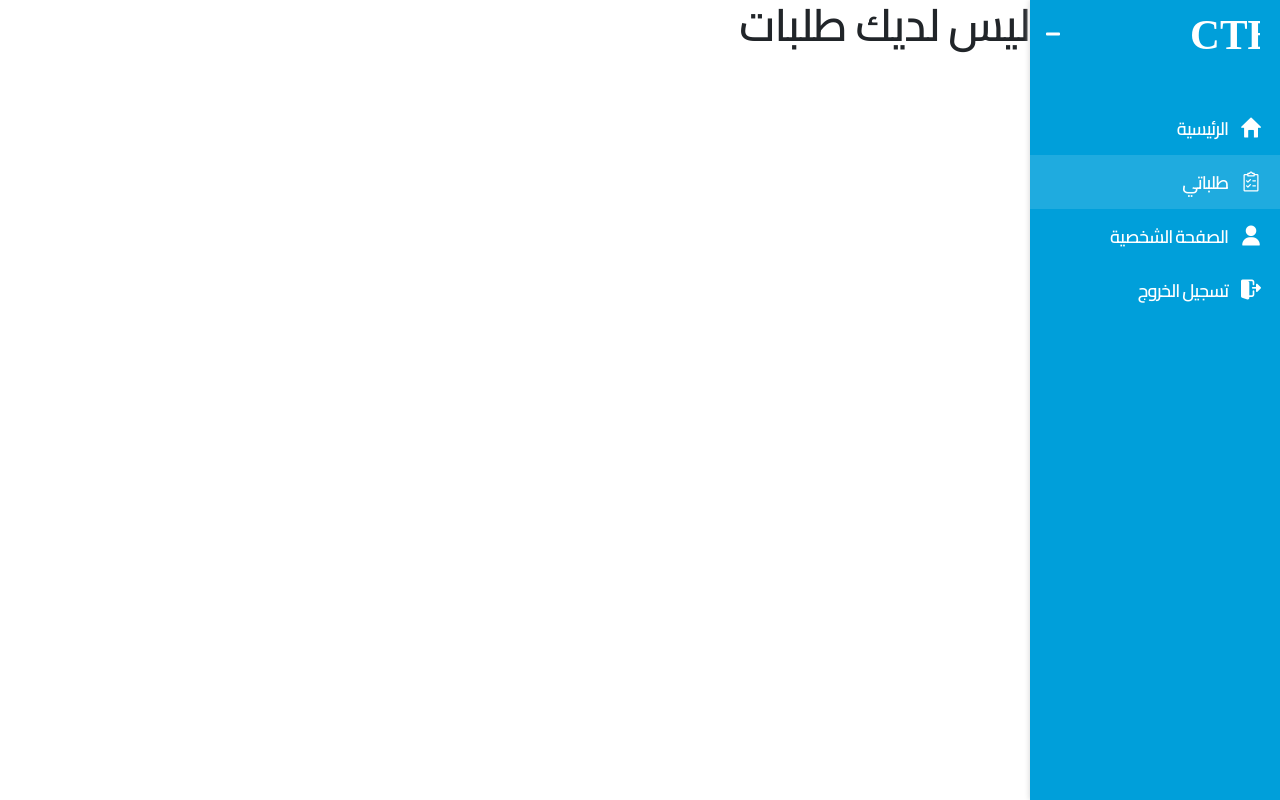
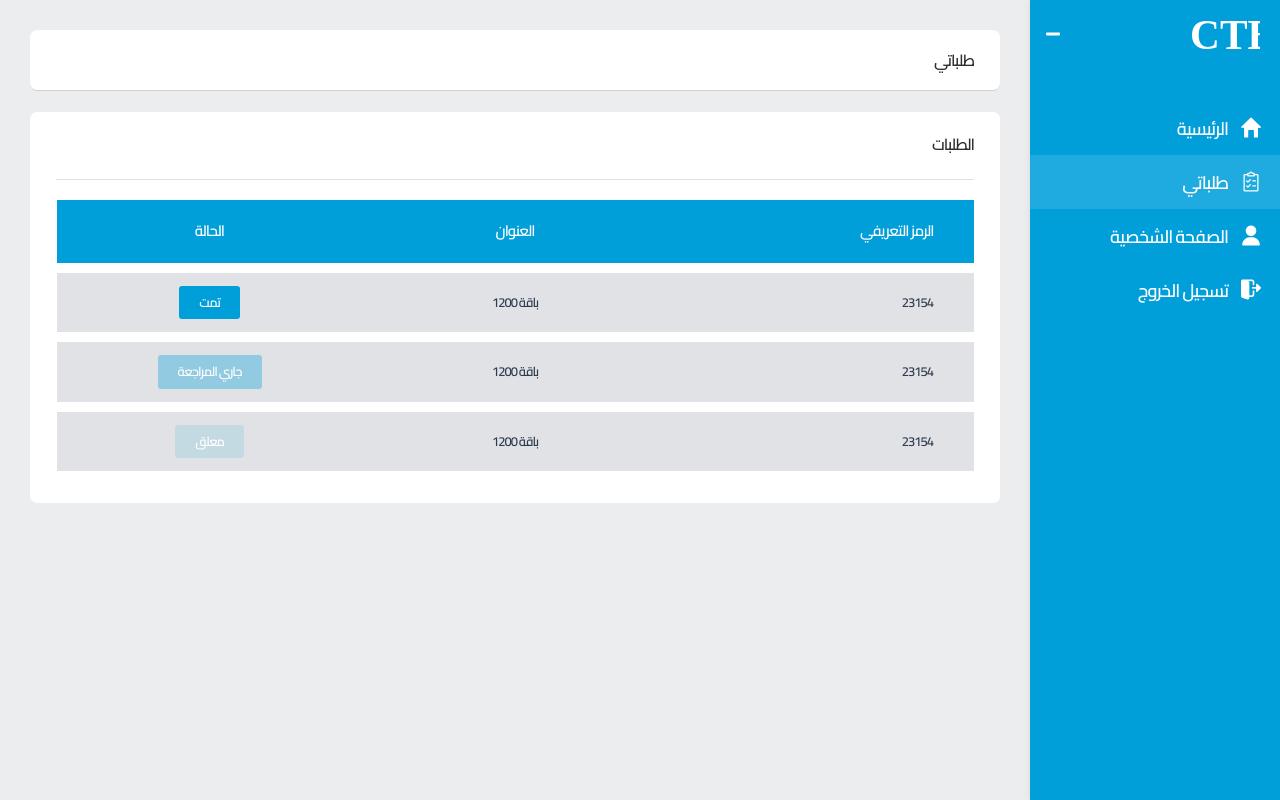
Before and after one commit to shahwan42/icare, a Django app: page /user_tasks in a window 1280 px wide. Run offline with Django 3.2, Linux system fonts and the light colour scheme; the visitor is signed in with stand-in values (Sample User, id 1); data that the repository does not hold is empty; parts of the project's set-up code (start-up, migrations or seed data) failed here and were passed over; some libraries are stand-ins or nearby versions.

Commit message:
task_list, initially

```diff
--- a/templates/components/aside.html
+++ b/templates/components/aside.html
@@ -6,7 +6,7 @@
     <span class="plus"><i class="fas fa-plus"></i></span>
   </div>
   <div class="side_brand">
-    <a href="#" class="brand">
+    <a href="{% url 'home' %}" class="brand">
       <img src="{% static 'images/icons/logo.svg' %}" alt="user_image">
     </a>
   </div>
--- a/templates/users/task_list.html
+++ b/templates/users/task_list.html
@@ -1,29 +1,50 @@
 {% extends "base.html" %}
+{% load static %}
 
 {% block content %}
 
-{% if object_list %}
+<div class="main_panal">
+  <div class="decleration_page">
+    <div class="title">
+      <h5>طلباتي</h5>
+    </div>
 
-<table class="table table-striped">
+    {% if not object_list %}
+    <div class="page_content">
+      <h5>الطلبات</h5>
+      <div class="responsive_table">
+        <table class="user_table">
           <thead>
             <tr>
-      <th scope="col">الحالة</th>
-      <th scope="col">العنوان</th>
-      <th scope="col">الرمز التعريفي</th>
+              <th>الرمز التعريفي</th>
+              <th>العنوان</th>
+              <th>الحالة</th>
             </tr>
           </thead>
           <tbody>
-  {% for object in object_list %}
+            <tr class="active">
+              <td>23154</td>
+              <td>باقة 1200</td>
+              <td><a href="#" class="complete cust_btn">تمت</a></td>
+            </tr>
             <tr>
-      <td>{{ object.status }}</td>
-      <td>{{ object.name }}</td>
-      <th scope="row">{{ object.clickup_id }}</th>
+              <td>23154</td>
+              <td>باقة 1200</td>
+              <td><a href="#" class="Reviewing cust_btn">جاري المراجعة</a></td>
             </tr>
-  {% endfor %}
+            <tr class="active">
+              <td>23154</td>
+              <td>باقة 1200</td>
+              <td><a href="#" class="hanging cust_btn">معلق</a></td>
+            </tr>
           </tbody>
         </table>
+      </div>
+    </div>
+    {% else %}
+    <h5>ليس لديك طلبات</h5>
+    {% endif %}
+  </div>
+</div>
 
-{% else %}
-<h1 class="text-center display-5">ليس لديك طلبات</h1>
-{% endif %}
 {% endblock content %}
```
Also changed, not shown: templates/users/task_list.old.html (added, +29 -0 lines). Lines whose indentation alone changed are shown as unchanged.
